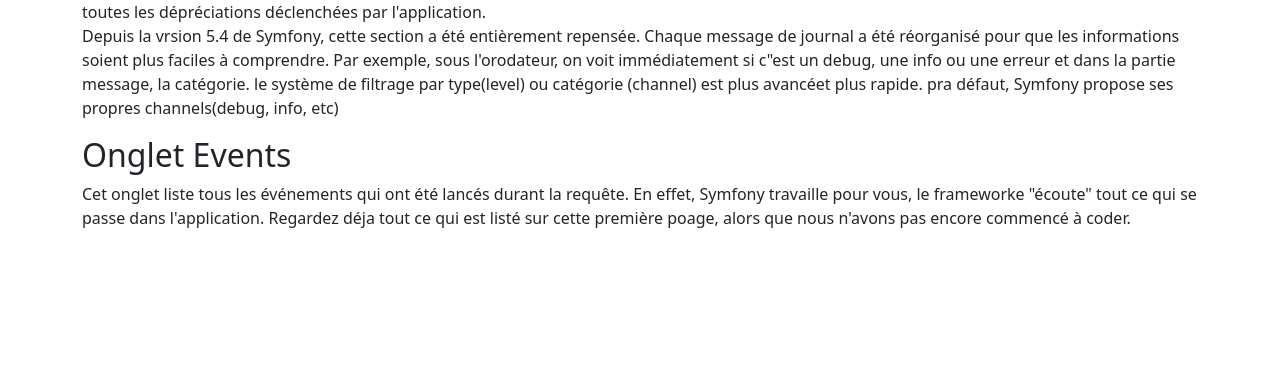
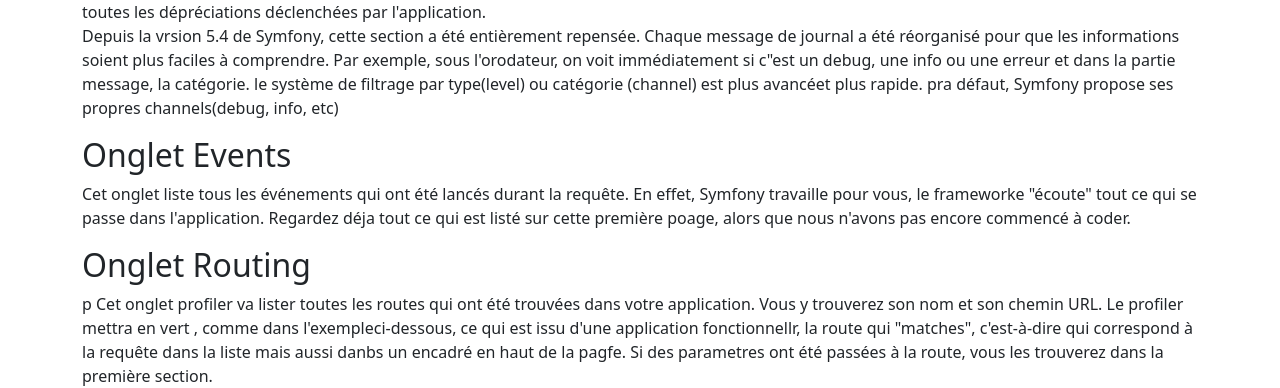
Before and after one commit to akkramm00/Profiler-de-symfony, a plain HTML site: page Onglets.html in a window 1280 px wide. Shown: the part 746-1134 px from the top of the page. Before the commit the page ends 992 px from the top, so only its background shows below. Drawn offline with Linux system fonts and the light colour scheme.

Commit message:
add onglet Routing

```diff
--- a/Onglets.html
+++ b/Onglets.html
@@ -53,7 +53,9 @@
         <p>
            Cet onglet liste tous les événements qui ont été lancés durant la requête. En effet, Symfony travaille pour vous, le frameworke "écoute" tout ce qui se passe dans l'application. Regardez déja tout ce qui est listé sur cette première poage, alors que nous n'avons pas encore commencé à coder.
         </p>
-
+        <h2>Onglet Routing</h2>
+        p
+        Cet onglet profiler va lister toutes les routes qui ont été trouvées dans votre application. Vous y trouverez son nom et son chemin URL. Le profiler mettra en vert , comme dans l'exempleci-dessous, ce qui est issu d'une application fonctionnellr, la route qui "matches", c'est-à-dire qui correspond à la requête dans la liste mais aussi danbs un encadré en haut de la pagfe. Si des parametres ont été passées à la route, vous les trouverez dans la première section.
 
        </div>
     </div>
```
